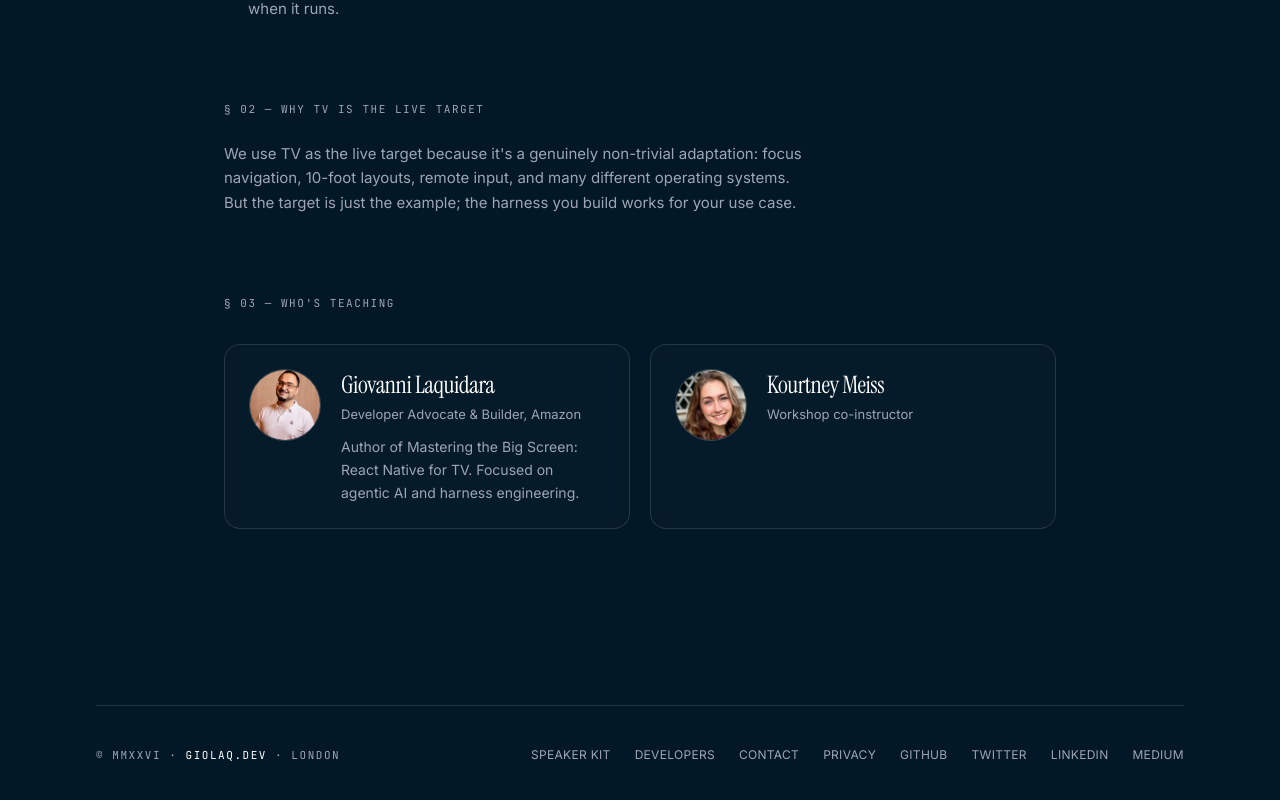
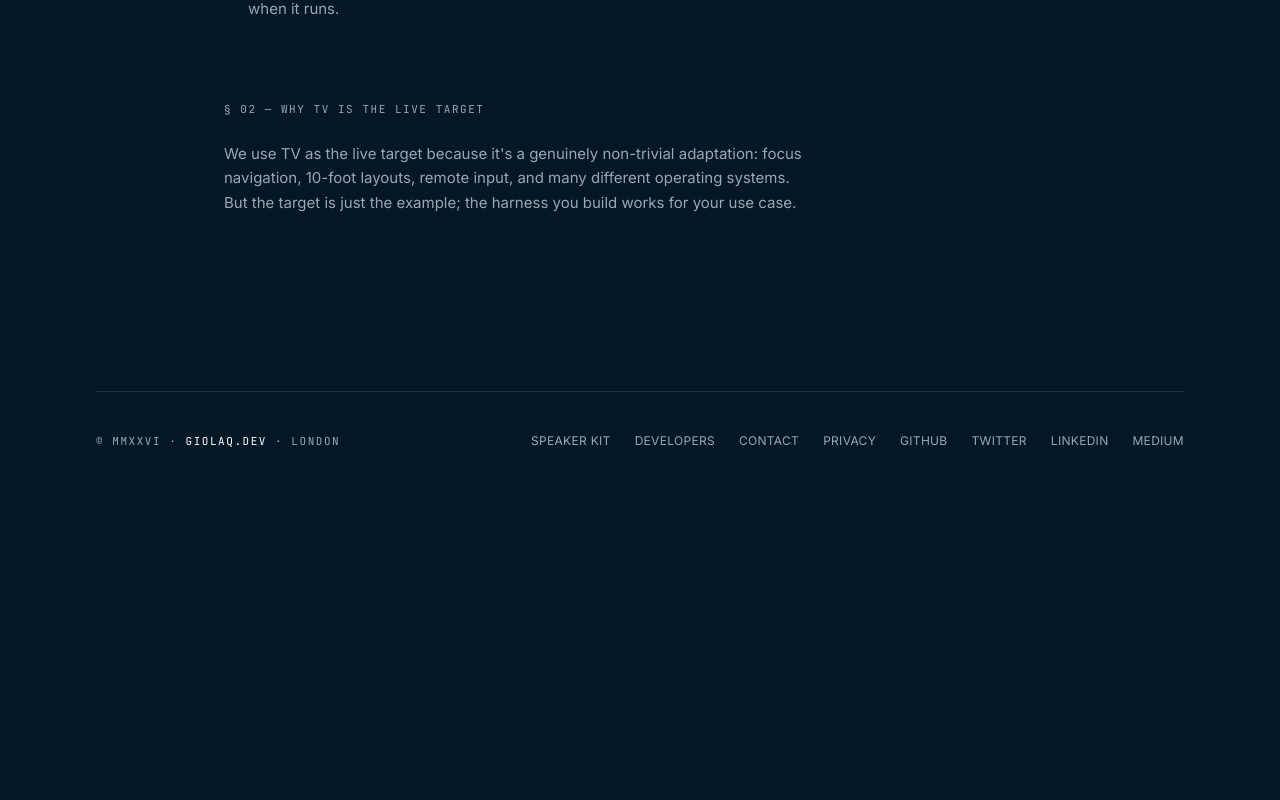
Before and after one commit to giolaq/giolaqaiblog, a Next.js app: page /workshops/chain-react-2026 in a window 1280 px wide. Shown: the part 1066-1866 px from the top of the page. After the commit the page ends 1556 px from the top, so only its background shows below. Built offline with nearby package versions, Linux system fonts and the light colour scheme.

Commit message:
Remove the instructors section from the workshop page
Co-Authored-By: Claude Opus 4.8 <noreply@anthropic.com>
Claude-Session: https://claude.ai/code/session_01TB4SWrqaHAg9YgtTosKrup

```diff
--- a/src/app/workshops/chain-react-2026/page.tsx
+++ b/src/app/workshops/chain-react-2026/page.tsx
@@ -1,5 +1,4 @@
 import type { Metadata } from "next";
-import Image from "next/image";
 import { SITE_CONFIG } from "@/lib/constants";
 
 const WORKSHOP_TITLE =
@@ -127,49 +126,6 @@ export default function ChainReactWorkshopPage() {
         </p>
       </section>
 
-      <section className="mt-20">
-        <div className="font-mono-xs">§ 03 — Who&apos;s teaching</div>
-        <div className="mt-8 grid gap-5 md:grid-cols-2">
-          <div className="glass-card p-6 flex items-start gap-5">
-            <Image
-              src="/avatar.jpg"
-              alt={SITE_CONFIG.author.name}
-              width={72}
-              height={72}
-              className="rounded-full object-cover border border-[var(--border-strong)]"
-            />
-            <div>
-              <h2 className="font-display text-2xl tracking-tight text-foreground">
-                {SITE_CONFIG.author.name}
-              </h2>
-              <p className="mt-1 text-[13px] text-muted">
-                Developer Advocate &amp; Builder, Amazon
-              </p>
-              <p className="mt-3 text-[14px] leading-relaxed text-muted">
-                Author of Mastering the Big Screen: React Native for TV.
-                Focused on agentic AI and harness engineering.
-              </p>
-            </div>
-          </div>
-          <div className="glass-card p-6 flex items-start gap-5">
-            <Image
-              src="/kourtney.jpg"
-              alt="Kourtney Meiss"
-              width={72}
-              height={72}
-              className="rounded-full object-cover border border-[var(--border-strong)]"
-            />
-            <div>
-              <h2 className="font-display text-2xl tracking-tight text-foreground">
-                Kourtney Meiss
-              </h2>
-              <p className="mt-1 text-[13px] text-muted">
-                Workshop co-instructor
-              </p>
-            </div>
-          </div>
-        </div>
-      </section>
     </div>
   );
 }
```
